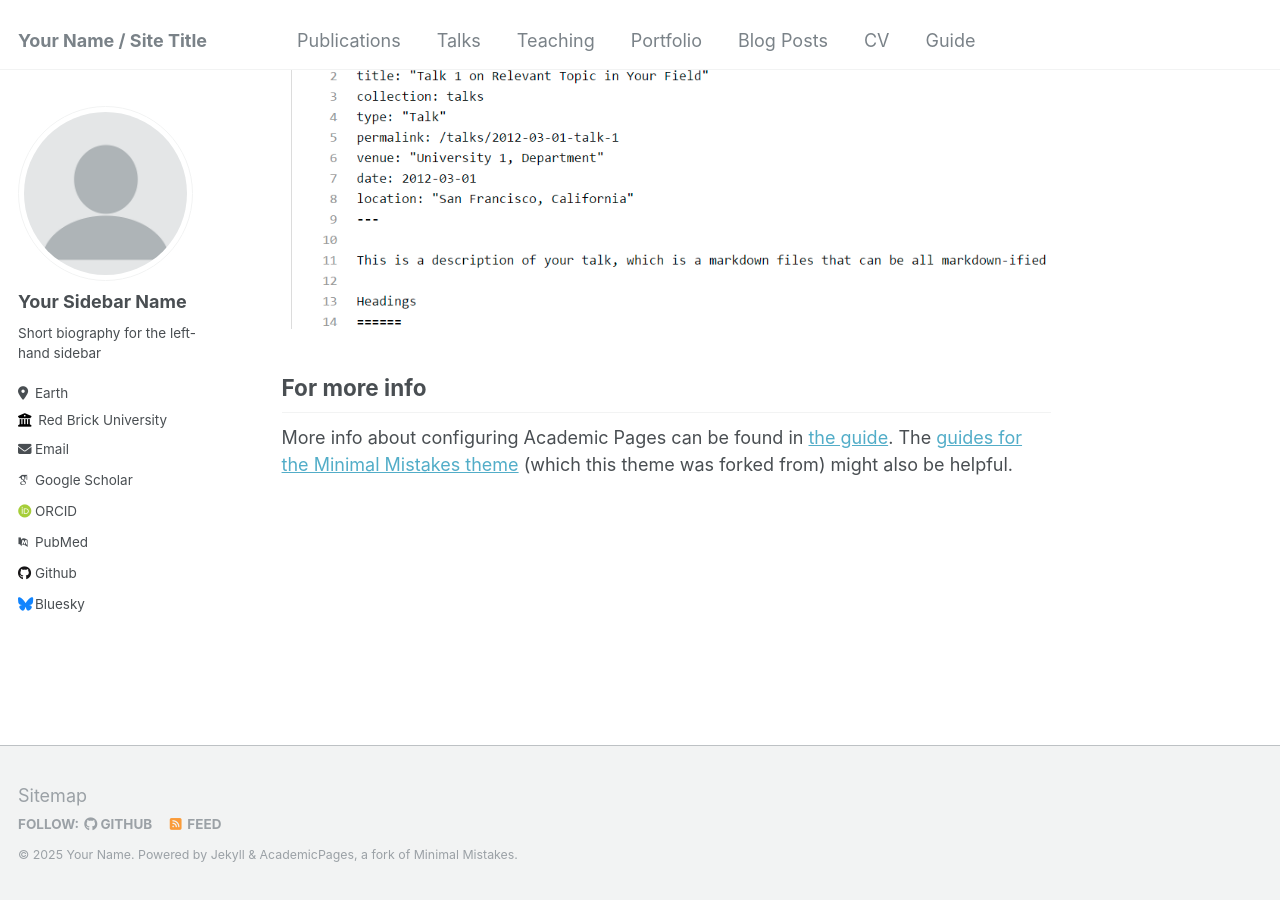
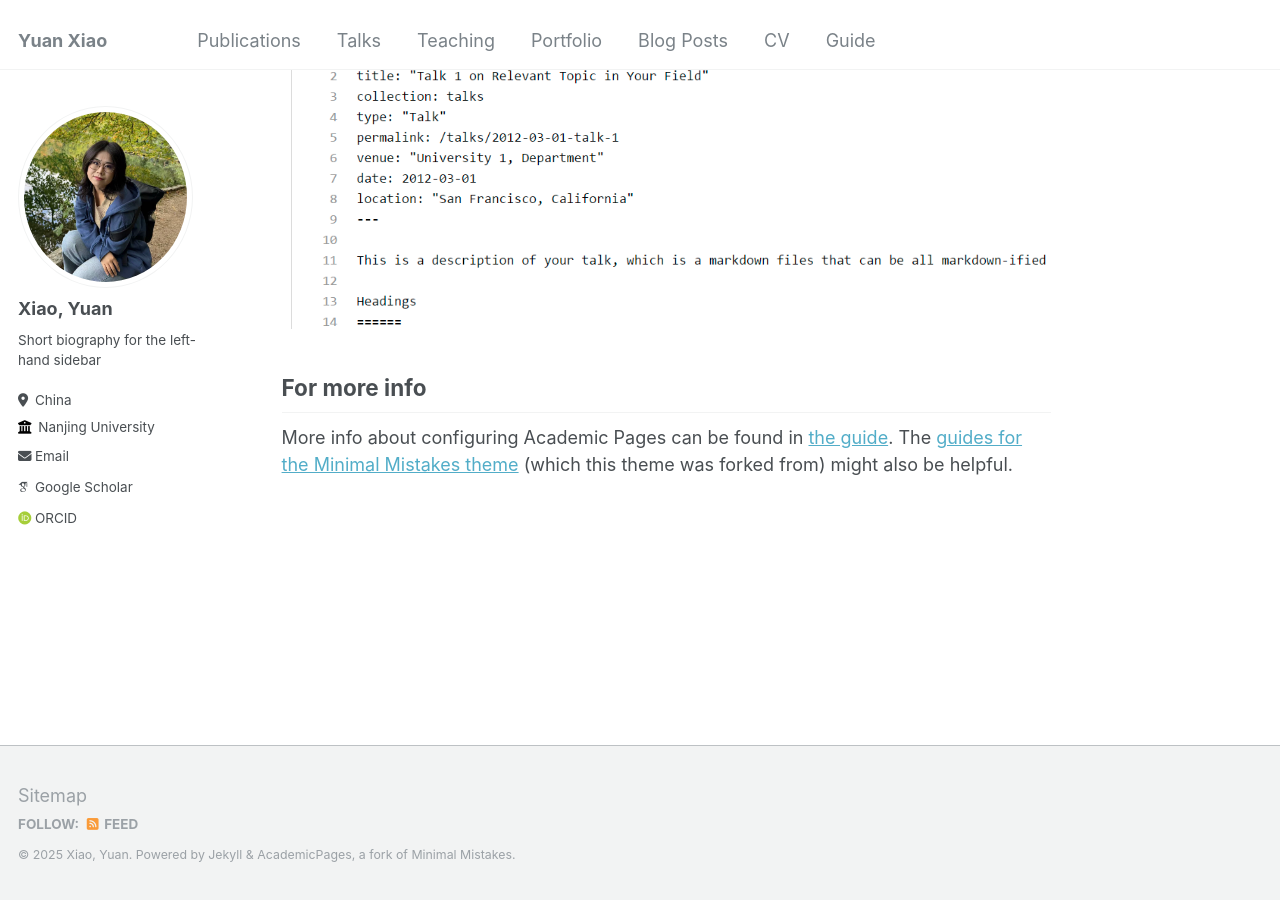
Before and after one commit to xiaoyuanpigo/Yuan_Xiao, a Jekyll site: the page built from _pages/about.md, in a window 1280 px wide and 900 px high, scrolled down 2660 px. Built offline with Jekyll 4.4.1, drawn with Linux system fonts in a browser that asks for light colours; some web fonts are replaced; a file with an impossible date is left out.

Commit message:
Update _config.yml

```diff
--- a/_config.yml
+++ b/_config.yml
@@ -8,70 +8,65 @@
 
 # Basic Site Settings
 locale                   : "en-US"
-title                    : "Your Name / Site Title"
+title                    : "Yuan Xiao"
 title_separator          : "-"
-name                     : &name "Your Name"
-description              : &description "personal description"
-url                      : https://academicpages.github.io # the base hostname & protocol for your site e.g. "https://mmistakes.github.io"
+name                     : &name "Xiao, Yuan"
+description              : &description "Phd candidate in Nanjing University"
+url                      : https://xiaoyuanpigo.github.io # the base hostname & protocol for your site e.g. "https://mmistakes.github.io"
 baseurl                  : "" # the subpath of your site, e.g. "/blog"
-repository               : "academicpages/academicpages.github.io"
+repository               : "xiaoyuanpigo/xiaoyuanpigo.github.io"
 
 # Site Author - The following control what appear as part of the author content on the side bar.
 #               If a field is blank the icon and link will not appear, otherwise it will be shown.
 #               Additional customization can be done by editing /_includes/author-profile.html
 author:
   # Biographic information
-  avatar           : "profile.png"
-  name             : "Your Sidebar Name"
+  avatar           : "image.jpg"
+  name             : "Xiao, Yuan"
   pronouns         : # example: "she/her"
   bio              : "Short biography for the left-hand sidebar"
-  location         : "Earth"
-  employer         : "Red Brick University"
-  uri              : # URL
-  email            : "none@example.org"
+  location         : "China"
+  employer         : "Nanjing University"
+  # uri              : # URL
+  email            : "yuan.xiao@smail.nju.edu.cn"
 
   # Academic websites
-  arxiv            : # URL - Update with the correct link to your profile
-  googlescholar    : "https://scholar.google.com/citations?user=PS_CX0AAAAAJ"
-  impactstory      : # URL
-  orcid            : "http://orcid.org/yourorcidurl"
-  semantic         : # URL
-  pubmed           : "https://www.ncbi.nlm.nih.gov/pubmed/?term=john+snow"
-  researchgate     : # URL
+  googlescholar    : "https://scholar.google.com/citations?user=_k-F1H8AAAJ"
+  orcid            : "http://orcid.org/0009-0009-3166-8007"
 
   # Repositories and software development
-  bitbucket        : # Username - Update with your username on the site
-  codepen          : # Username
-  dribbble         : # Username
-  github           : "academicpages"
-  kaggle           : # Username
-  stackoverflow    : # User number or user number and name (i.e., use "1" or "1/jeff-atwood")
+  # bitbucket        : # Username - Update with your username on the site
+  # codepen          : # Username
+  # dribbble         : # Username
+  # github           : "academicpages"
+  # kaggle           : # Username
+  # stackoverflow    : # User number or user number and name (i.e., use "1" or "1/jeff-atwood")
 
-  # Social media
-  bluesky          : "bsky.app" # Replace this with you Bluesky username
-  facebook         : # Username
-  flickr           : # Username
-  foursquare       : # Username
-  goodreads        : # Username
-  google_plus      : # Username
-  keybase          : # Username
-  instagram        : # Username
-  lastfm           : # Username
-  linkedin         : # Username
-  mastodon         : # URL
-  medium           : # URL
-  pinterest        : # Username
-  soundcloud       : # Username
-  steam            : # Username
-  telegram         : # URL
-  tumblr           : # Username
-  twitter          : # Username for X / Twitter
-  vine             : # Username
-  weibo            : # Username
-  wikipedia        : # Username
-  xing             : # Username
-  youtube          : # Username
-  zhihu            : # URL
+  # # Social media
+  # bluesky          : "bsky.app" # Replace this with you Bluesky username
+  # facebook         : # Username
+  # flickr           : # Username
+  # foursquare       : # Username
+  # goodreads        : # Username
+  # google_plus      : # Username
+  # keybase          : # Username
+  # instagram        : # Username
+  # lastfm           : # Username
+  # linkedin         : # Username
+  # mastodon         : # URL
+  # medium           : # URL
+  # pinterest        : # Username
+  # soundcloud       : # Username
+  # steam            : # Username
+  # telegram         : # URL
+  # tumblr           : # Username
+  # twitter          : # Username for X / Twitter
+  # vine             : # Username
+  # weibo            : # Username
+  # wikipedia        : # Username
+  # xing             : # Username
+  # youtube          : # Username
+  # zhihu            : # URL
 
 
 # Site Settings
```
